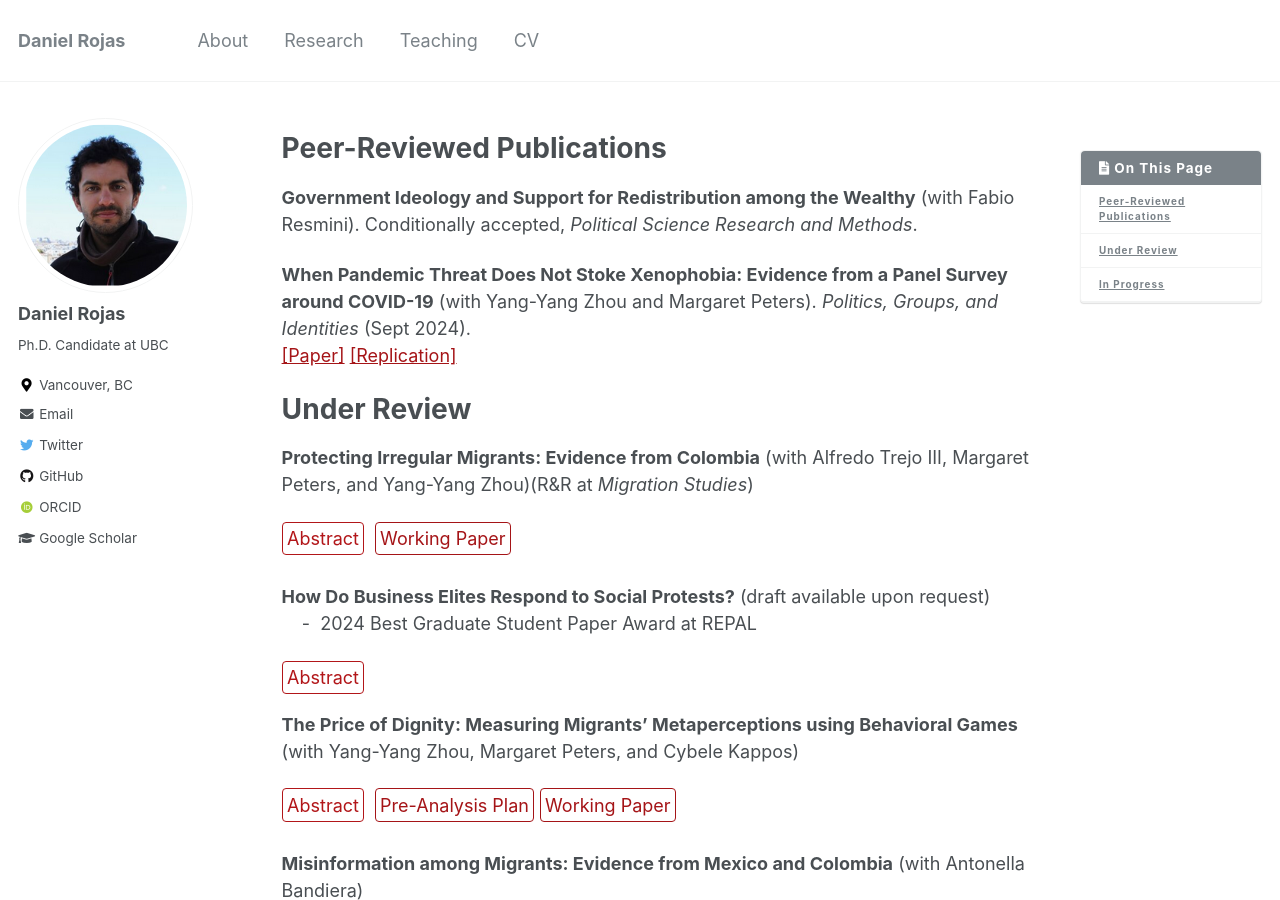
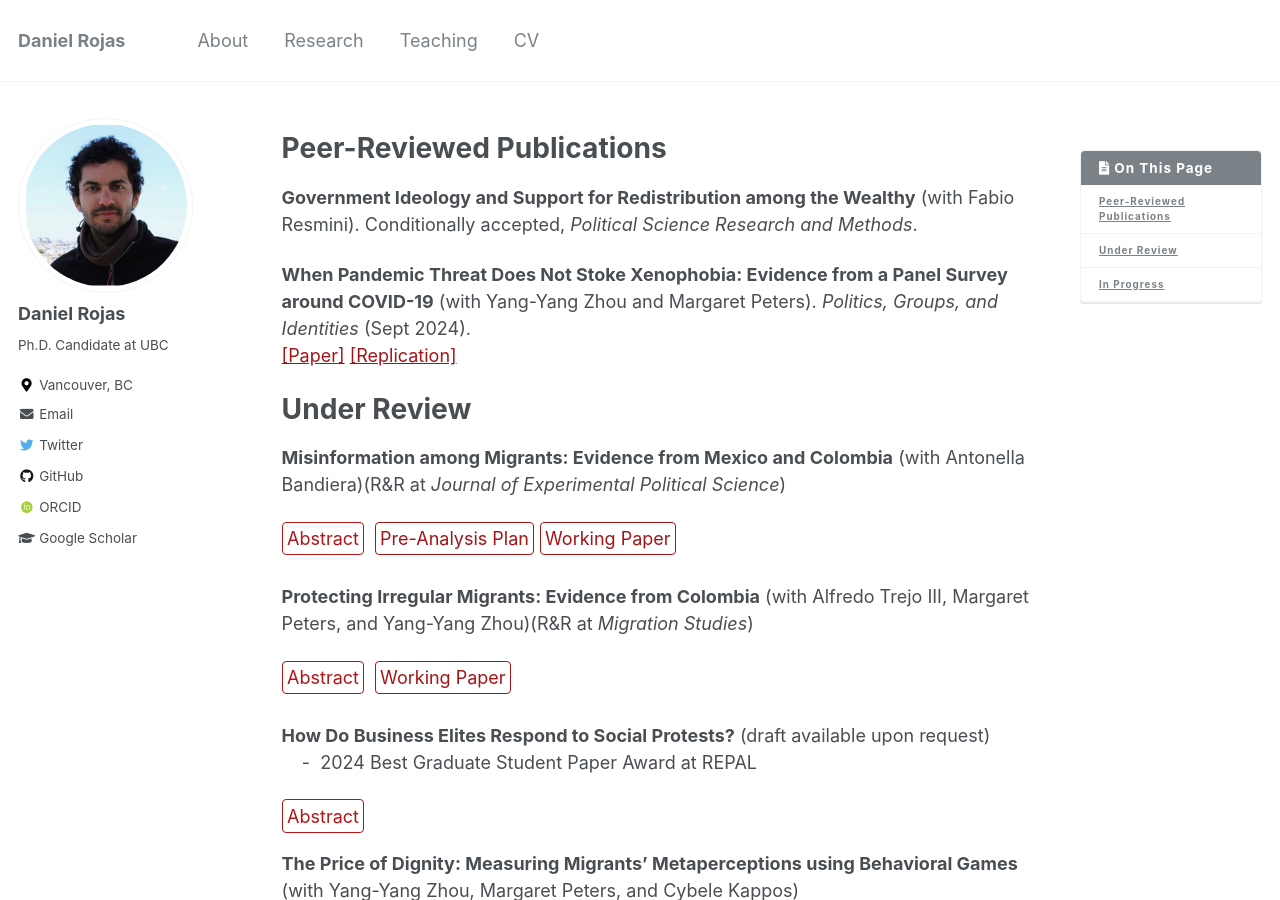
Before and after one commit to danielrojaslozano/danielrojaslozano.github.io, a Jekyll site: the page built from _pages/research.md, in a window 1280 px wide and 900 px high. Built offline with Jekyll 4.4.1, drawn with Linux system fonts in a browser that asks for light colours; some web fonts are replaced; part of the change alters nothing that is shown.

Commit message:
Update research.md

```diff
--- a/_pages/research.md
+++ b/_pages/research.md
@@ -59,6 +59,14 @@ details > p {
 
 # Under Review
 
+
+**Misinformation among Migrants: Evidence from Mexico and Colombia** (with Antonella Bandiera)(R&R at *Journal of Experimental Political Science*)
+<br />
+<details><summary>Abstract</summary><p> This paper examines the effectiveness of media literacy interventions in combating misinformation among in-transit migrants in Mexico and Colombia. We conducted experiments to study whether an established strategy for fighting misinformation works for this understudied yet particularly vulnerable population. We evaluate the effect of digital media literacy tips on migrants' ability to identify false information and their intentions to share migration-related content. We find that these interventions can effectively decrease migrants' intentions to share misleading migration-related information, with a significantly larger reduction observed for false content than accurate information. We also find that prompting participants to think about accuracy can unintentionally obscure sharing intent by acting as a nudge. Additionally, the interventions decreased trust in social media as an information source while maintaining trust in official sources. The findings suggest that incorporating digital literacy tips into official websites could be a cost-effective strategy to reduce misinformation circulation among migrant populations.</p>
+</details> &nbsp;
+[Pre-Analysis Plan](https://osf.io/njkcu){: .btn--research}
+[Working Paper](https://osf.io/preprints/osf/md42a){: .btn--research}
+
 **Protecting Irregular Migrants: Evidence from Colombia** (with Alfredo Trejo III, Margaret Peters, and Yang-Yang Zhou)(R&R at *Migration Studies*)
 <br />
 <details><summary>Abstract</summary><p> When do host governments protect migrants and expand their rights? On February 8, 2021, Colombian President Iván Duque announced a 10-year temporary protected status for over 1.7 million Venezuelan migrants, a policy shift that contrasts with more restrictive migration responses globally. This paper examines the underlying motivations for Colombia's unexpected generosity, identifying three key factors: the pragmatic response to challenges in border control, the economic and legibility benefits of migrant regularization, and the pursuit of international reputation gains. Drawing on interviews with 30 Colombian policymakers, politicians, diplomats, bureaucrats, and NGO leaders, this study offers new insights into the drivers of inclusive migration policies in the Global South.</p>
@@ -79,14 +87,6 @@ details > p {
 [Pre-Analysis Plan](https://osf.io/agd9b){: .btn--research}
 [Working Paper](https://osf.io/preprints/osf/2gvy8){: .btn--research}
 
-
-**Misinformation among Migrants: Evidence from Mexico and Colombia** (with Antonella Bandiera)
-<br />
-<details><summary>Abstract</summary><p> This paper examines the effectiveness of media literacy interventions in combating misinformation among in-transit migrants in Mexico and Colombia. We conducted experiments to study whether an established strategy for fighting misinformation works for this understudied yet particularly vulnerable population. We evaluate the effect of digital media literacy tips on migrants' ability to identify false information and their intentions to share migration-related content. We find that these interventions can effectively decrease migrants' intentions to share misleading migration-related information, with a significantly larger reduction observed for false content than accurate information. We also find that prompting participants to think about accuracy can unintentionally obscure sharing intent by acting as a nudge. Additionally, the interventions decreased trust in social media as an information source while maintaining trust in official sources. The findings suggest that incorporating digital literacy tips into official websites could be a cost-effective strategy to reduce misinformation circulation among migrant populations.</p>
-</details> &nbsp;
-[Pre-Analysis Plan](https://osf.io/njkcu){: .btn--research}
-[Working Paper](https://osf.io/preprints/osf/md42a){: .btn--research}
-
 **When Does the Public Care About Immigration? The Political Salience of Venezuelan Immigration in Colombia** (with Natália Bueno and Daniel Masterson)
 <br />
 <details><summary>Abstract</summary><p> What triggers public concern about immigration? Although substantial research has investigated public attitudes toward immigration, less work has been done on its political salience. This study utilizes survey experiments with Colombians to investigate the drivers of both valence and salience concerning Venezuelan immigration. Employing experimental vignettes, the study explores the effects of different styles of rhetorical framing, specifically contrasting moderate anti-immigration framing with strong anti-immigration rhetoric, on attitudes about the salience and valence of immigration. First, we find that rhetoric that leads to more negative (positive) views on immigration also heightens (lessens) its perceived importance, suggesting a previously unacknowledged challenge for mobilizing political support for immigration. Second, strong anti-immigration messaging, akin to the style of rhetoric used by many contemporary populists, is highly effective in influencing opinions. Alarmingly, this rhetoric has broad effectiveness, even among people who did not hold negative views of immigration at baseline.</p>
```
